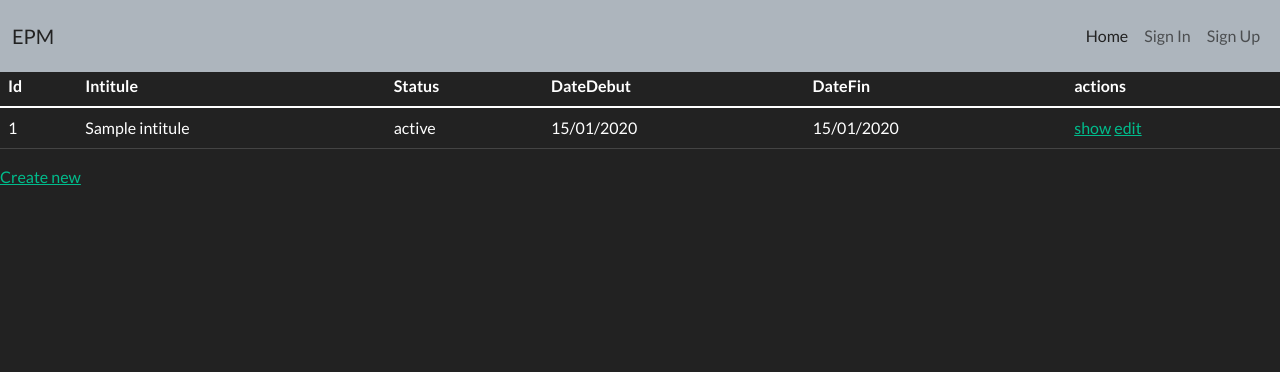
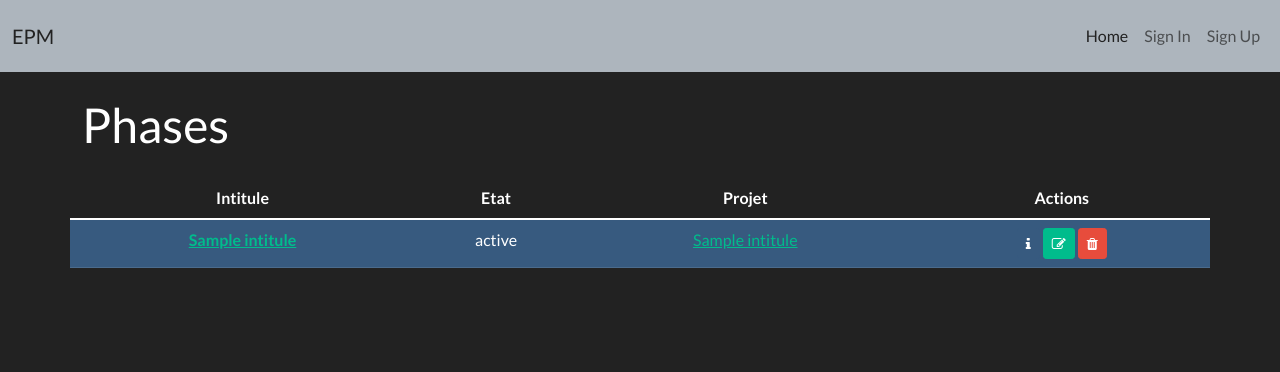
Before and after one commit to sohail-erzini/symfonyapp, a Symfony app: template templates/phase/index.html.twig in a window 1280 px wide. Shown: the top 372 px of the page. Run offline with Twig, Linux system fonts and the light colour scheme; the template is opened without the code that fills it: most values are stand-ins (such as "Sample title", 1, 10 or a date in 2020); some libraries are stand-ins or nearby versions.

Commit message:
phase index and delete form fix

```diff
--- a/src/Controller/UserProjetController.php
+++ b/src/Controller/UserProjetController.php
@@ -81,9 +81,6 @@ class UserProjetController extends AbstractController
 
             return $this->redirectToRoute('app_projet_index'
             );
-
-
-
         }
 
         return $this->render('projet/associerEmployee.html.twig' , [
--- a/templates/phase/_delete_form.html.twig
+++ b/templates/phase/_delete_form.html.twig
@@ -1,4 +1,4 @@
-<form method="post" action="{{ path('app_phase_delete', {'id': phase.id}) }}" onsubmit="return confirm('Are you sure you want to delete this item?');">
+<form method="post" action="{{ path('app_phase_delete', {'id': phase.id}) }}" style="display:inline;" onsubmit="return confirm('Are you sure you want to delete this item?');">
     <input type="hidden" name="_token" value="{{ csrf_token('delete' ~ phase.id) }}">
-    <button class="btn">Delete</button>
+    <button class="btn btn-danger btn-sm"><i class="fa fa-trash"></i></button>
 </form>
--- a/templates/phase/index.html.twig
+++ b/templates/phase/index.html.twig
@@ -1,9 +1,54 @@
 {% extends 'base.html.twig' %}
 
-{% block title %}Phase index{% endblock %}
+{% block title %}Phases{% endblock %}
 
 {% block body %}
-    <h1>Phase index</h1>
+<div class="container mt-5">
+        <div class="row text-right">
+            <div class="col-11 mt-5">
+            <h1>Phases</h1>
+            </div>
+            <div class="col-1 float-right mt-5">
+                {% if is_granted("ROLE_OWNER") or  is_granted("ROLE_MANAGER")%}
+                    <a  href="{{ path('app_phase_new')}}"><button type="button"
+                        class="btn btn-primary btn-sm">
+                            Add</button> </a>
+                {% endif %}
+            </div>
+        </div>
+        <div class="row mt-3">
+                <table class="table table-hover">
+                    <thead>
+                        <tr>
+                            <th scope="col" class="text-center">Intitule</th>
+                            <th scope="col" class="text-center">Etat</th>
+                            <th scope="col" class="text-center">Projet</th>
+                            <th scope="col" class="text-center">Actions</th>
+                        </tr>
+                    </thead>
+                    <tbody>
+                        {% for phase in phases %}
+                        {% set url= path ('app_phase_show', {id: phase.id}) %}
+                            <tr class="table-primary">
+                                <th scope="row" class="text-center"> <a href="{{ url }}">{{phase.intitule}}</a></th>
+                                <td class="text-center">{{ phase.status }}</td>
+                                <td class="text-center"><a href="{{ path('app_projet_show',{"id": phase.projet.id}) }}">{{ phase.projet.intitule }}</a></td>
+                                <td class="text-center">
+                                    <a class="btn btn-primary btn-sm"
+                                    href="{{ path('app_phase_show',{"id": phase.id}) }}" role="button">
+                                    <i class="fa fa-info"></i></a>
+                                    <a class="btn btn-success btn-sm"
+                                    href="{{ path('app_phase_edit',{"id": phase.id}) }}" role="button">
+                                    <i class="fa fa-edit"></i></a>
+                                    {{ include('phase/_delete_form.html.twig') }}
+                                </td>
+                            </tr>
+                        {% endfor %}
+                    </tbody>
+                </table>
+        </div>
+    </div>
+    {# <h1>Phase index</h1>
 
     <table class="table">
         <thead>
@@ -38,5 +83,5 @@
         </tbody>
     </table>
 
-    <a href="{{ path('app_phase_new') }}">Create new</a>
+    <a href="{{ path('app_phase_new') }}">Create new</a> #}
 {% endblock %}
```
Also changed, not shown: templates/projet/index.html.twig (+0 -44 lines).
